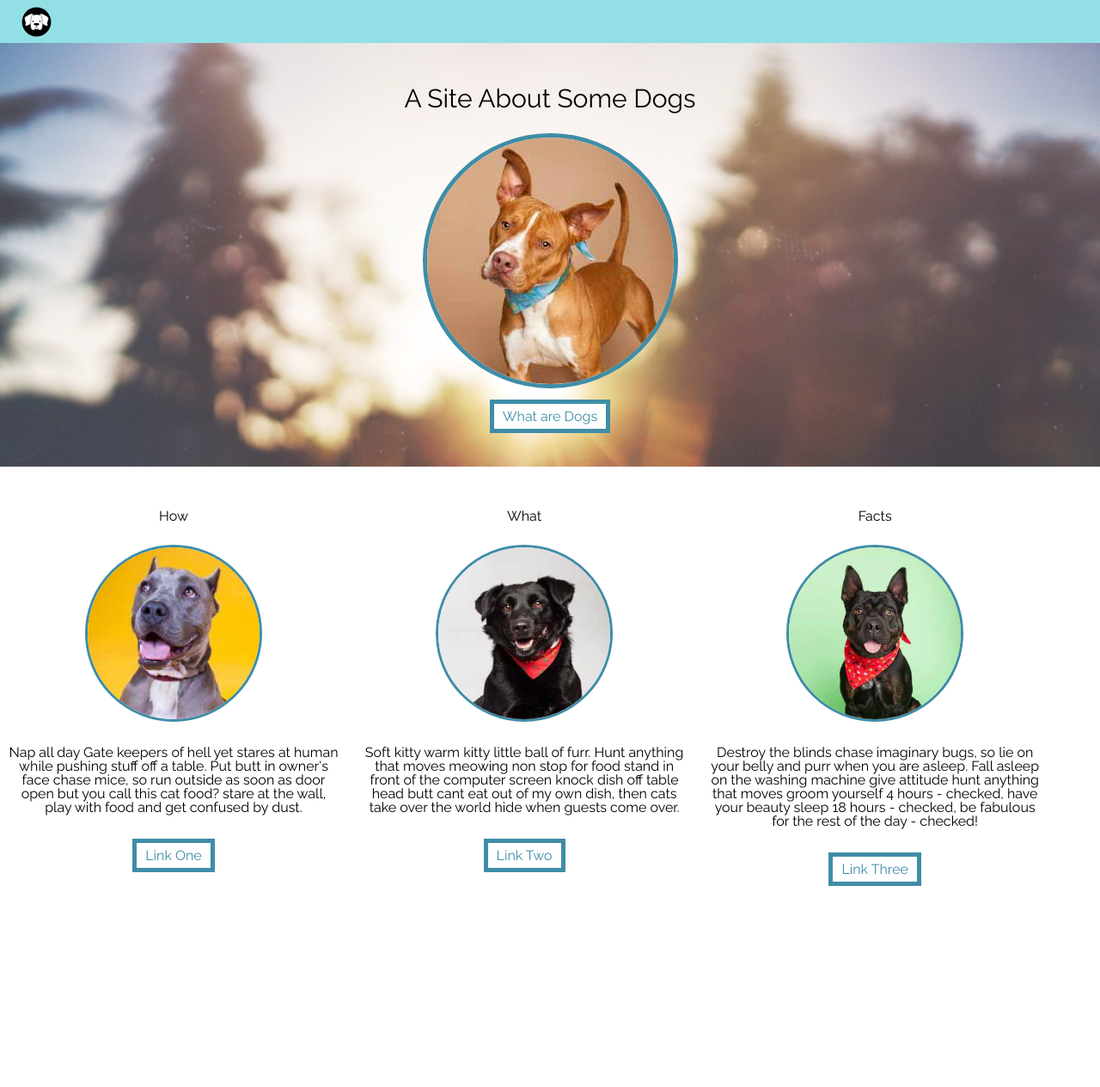
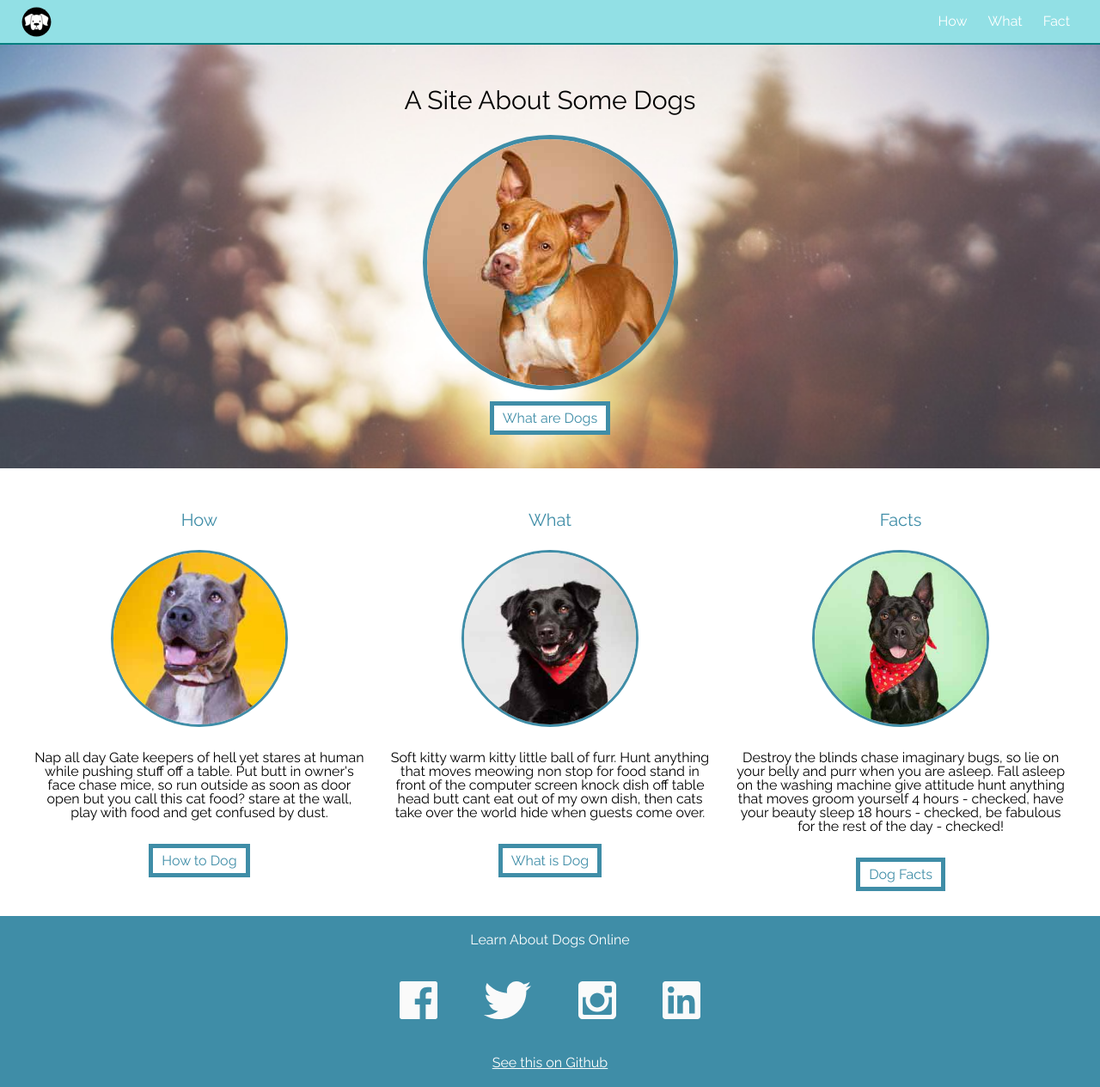
Before and after one commit to ryanflach/dog-party, a plain HTML site: page index.html in a window 1280 px wide. Shown: the whole page at 86% size. Before the commit the page ends 1031 px from the top, so only its background shows below. Drawn offline with Linux system fonts and the light colour scheme.

Commit message:
Complete footer and finish tutorial

```diff
--- a/css/styles.css
+++ b/css/styles.css
@@ -7,6 +7,7 @@ header {
   color: white;
   height: 50px;
   padding: 0 25px;
+  border-bottom: 2px solid teal;
 }
 
 header h1 {
@@ -87,3 +88,42 @@ nav li:hover {
 .three-col p {
   margin-bottom: 40px;
 }
+
+footer {
+  background: #3F8DA7;
+  color: white;
+  margin-top: 40px;
+  padding: 20px 0;
+  text-align: center;
+}
+
+footer ul {
+  margin: 40px 0;
+}
+
+footer li {
+  display: inline-block;
+  margin: 0 25px;
+}
+
+.link {
+  color: white;
+}
+
+.link:hover {
+  color: #92E0E5;
+}
+
+#columns {
+  text-align: center;
+}
+
+.nav-links {
+  text-decoration: none;
+  color: white;
+}
+
+article h3 {
+  font-size: 20px;
+  color: #3F8DA7;
+}
--- a/index.html
+++ b/index.html
@@ -12,9 +12,9 @@
       <h1>Dog Party</h1>
       <nav>
         <ul>
-          <li></li>
-          <li></li>
-          <li></li>
+          <li><a href="#columns" class="nav-links">How</a></li>
+          <li><a href="#columns" class="nav-links">What</a></li>
+          <li><a href="#columns" class="nav-links">Fact</a></li>
         </ul>
       </nav>
     </header>
@@ -25,27 +25,36 @@
       <a href="http://corgis-in-space.tumblr.com/" target="_blank" class="btn">What are Dogs</a>
     </section>
 
-    <section>
+    <section id="columns">
       <article class="three-col">
         <h3>How</h3>
         <img src="images/dog2-sq.jpg" alt="first image" />
         <p>Nap all day Gate keepers of hell yet stares at human while pushing stuff off a table. Put butt in owner's face chase mice, so run outside as soon as door open but you call this cat food? stare at the wall, play with food and get confused by dust.</p>
-        <a href="https://en.wikipedia.org/wiki/Dog" target="_blank" class="btn">Link One</a>
+        <a href="https://en.wikipedia.org/wiki/Dog" target="_blank" class="btn">How to Dog</a>
       </article>
       <article class="three-col">
         <h3>What</h3>
         <img src="images/dog3-sq.jpg" alt="second image" />
         <p>Soft kitty warm kitty little ball of furr. Hunt anything that moves meowing non stop for food stand in front of the computer screen knock dish off table head butt cant eat out of my own dish, then cats take over the world hide when guests come over.</p>
-        <a href="http://www.dog-adoption-and-training-guide.com/about-dogs.html" target="_blank" class="btn">Link Two</a>
+        <a href="http://www.dog-adoption-and-training-guide.com/about-dogs.html" target="_blank" class="btn">What is Dog</a>
       </article>
       <article class="three-col">
         <h3>Facts</h3>
         <img src="images/dog4-sq.jpg" alt="third image" />
         <p>Destroy the blinds chase imaginary bugs, so lie on your belly and purr when you are asleep. Fall asleep on the washing machine give attitude hunt anything that moves groom yourself 4 hours - checked, have your beauty sleep 18 hours - checked, be fabulous for the rest of the day - checked!</p>
-        <a href="http://www.livescience.com/13305-facts-dog-breeds-genetics-pets.html" target="_blank" class="btn">Link Three</a>
+        <a href="http://www.livescience.com/13305-facts-dog-breeds-genetics-pets.html" target="_blank" class="btn">Dog Facts</a>
       </article>
     </section>
 
-    <footer></footer>
+    <footer>
+      <h4>Learn About Dogs Online</h4>
+      <ul>
+        <li><img src="images/facebook.svg" /></li>
+        <li><img src="images/twitter.svg" /></li>
+        <li><img src="images/instagram.svg" /></li>
+        <li><img src="images/linkedin.svg" /></li>
+      </ul>
+      <a href="https://github.com/ryanflach/dog-party" target="_blank" class="link">See this on Github</a>
+    </footer>
   </body>
 </html>
```
